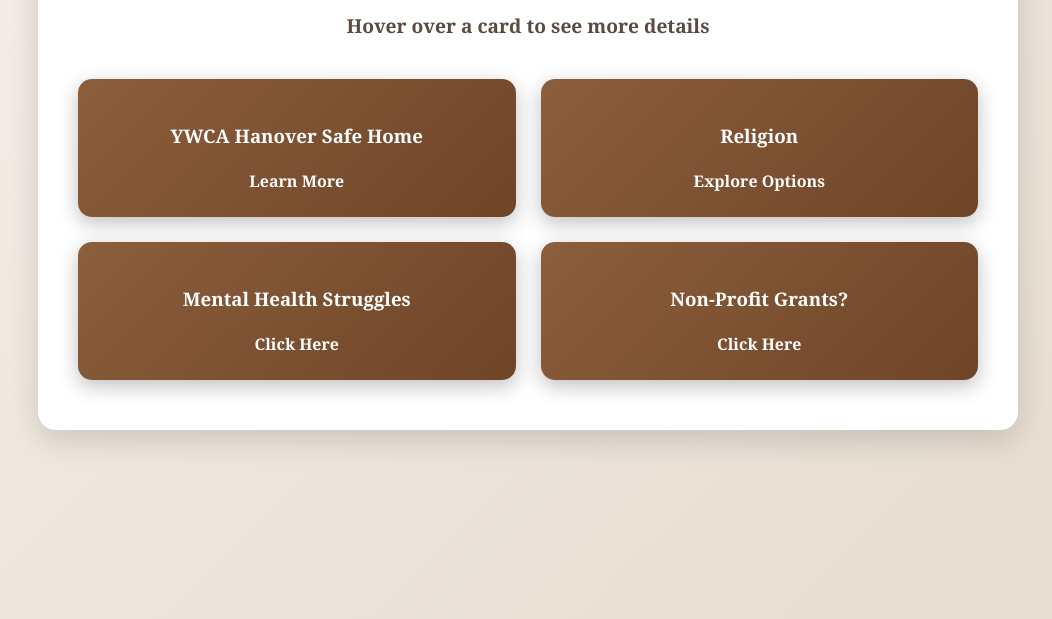
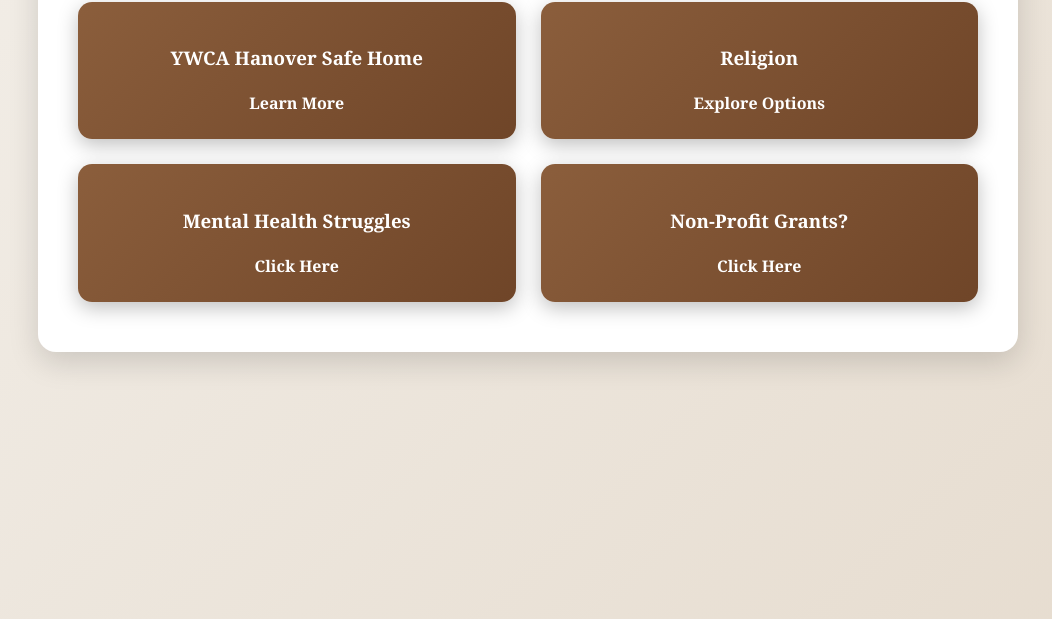
Before and after one commit to samcscheungrab7/TSA2026Hub, a plain HTML site: page highlights.html in a window 1280 px wide. Shown: the part 181-800 px from the top of the page, without its empty margins (112-1164 px from the left). Drawn offline with Linux system fonts and the light colour scheme.

Commit message:
Update highlights.html

```diff
--- a/highlights.html
+++ b/highlights.html
@@ -126,8 +126,6 @@
 <body>
     <div class="container">
         <h1>Community Resource Highlights</h1>
-        <h4>Hover over a card to see more details</h4>
-
         <div id="resourceList">
             <div class="resource-card">
                 <h3>YWCA Hanover Safe Home</h3>
```
